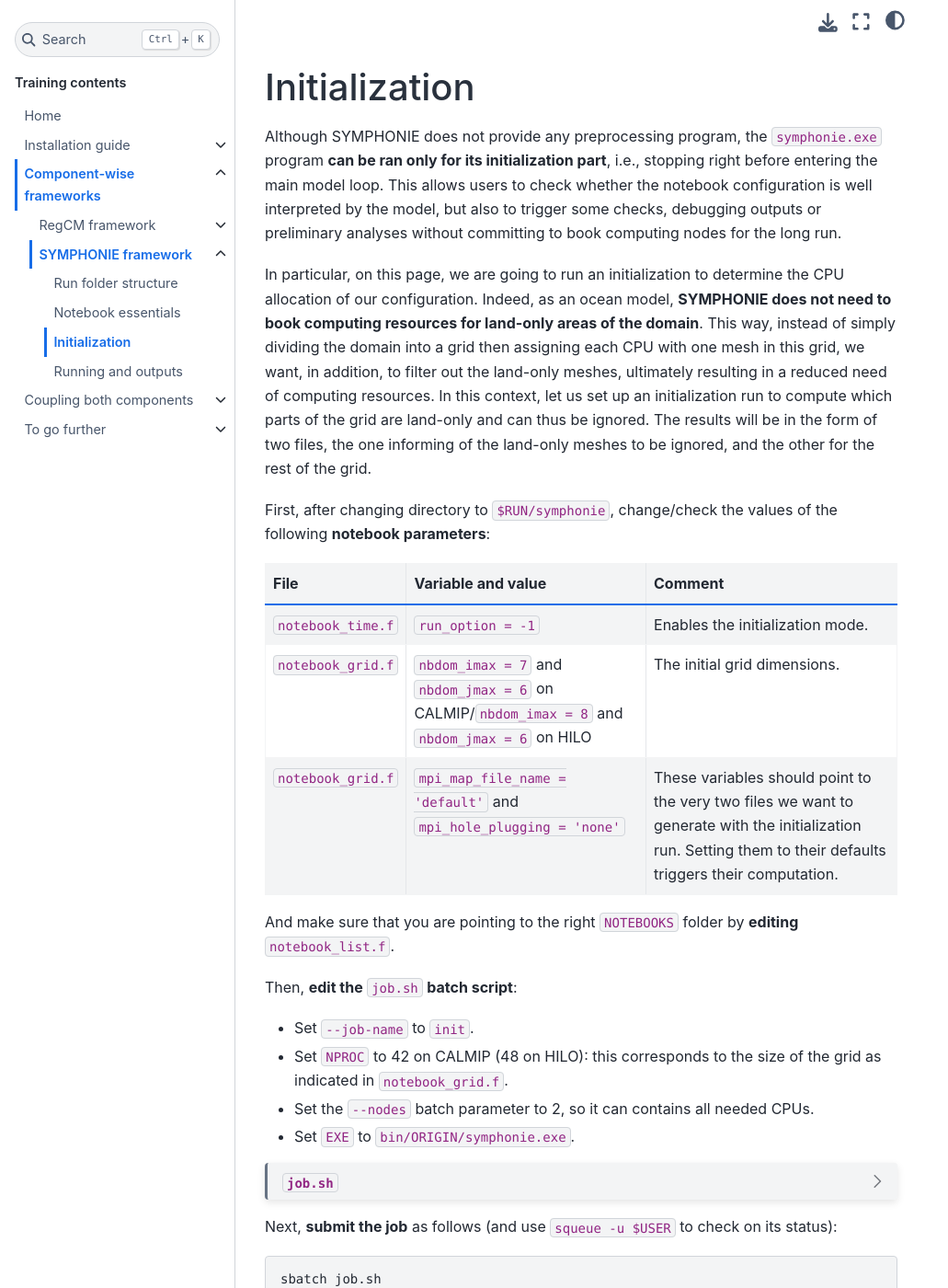
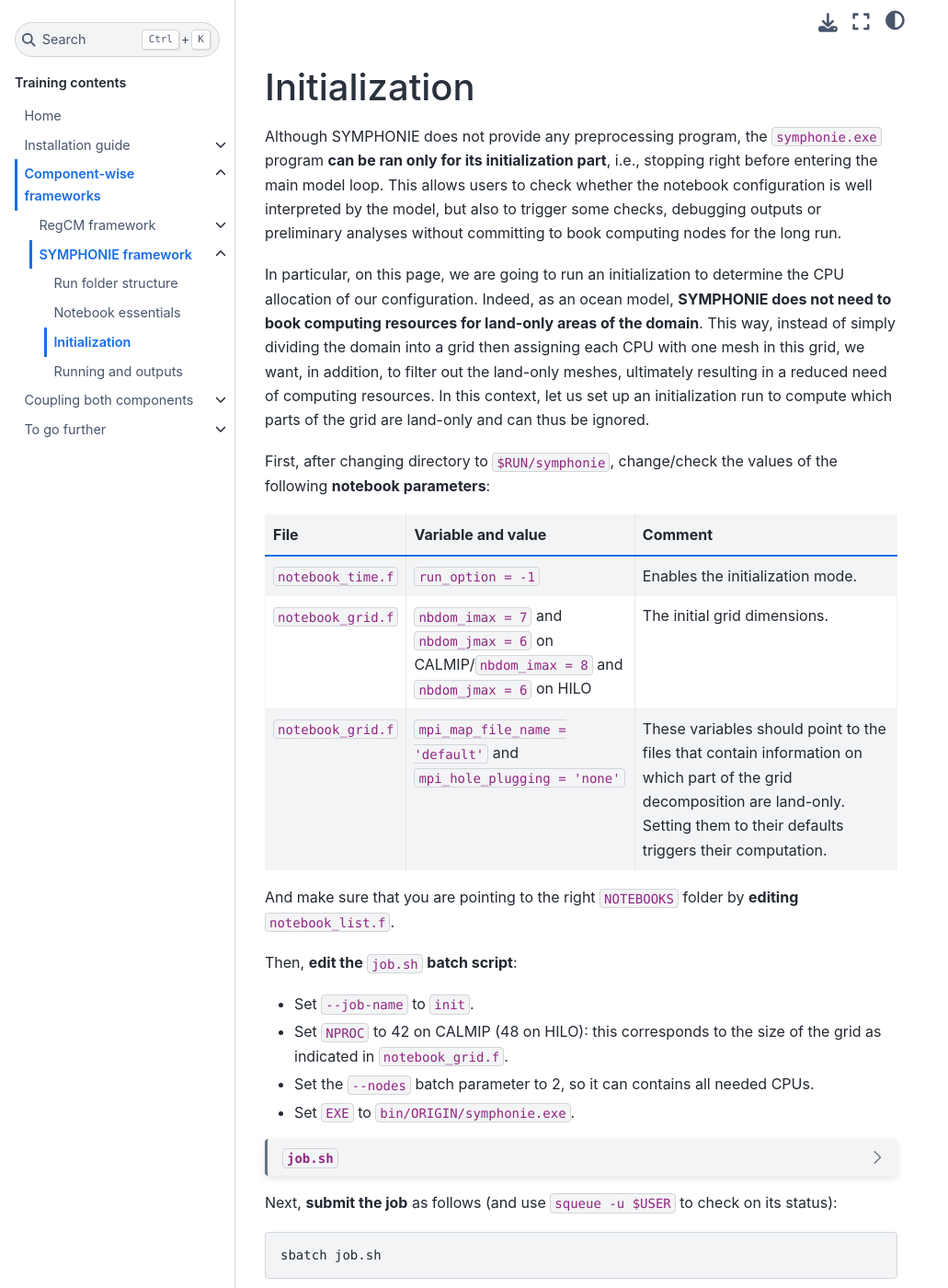
Before and after one commit to DesmetQuentin/training-ros, a Sphinx documentation site: the page built from source/component-wise/symphonie/initialize.rst, in a window 1280 px wide and 1400 px high. Shown: the whole window at 92% size, without its empty margins (0-1031 px from the left). Built offline with Sphinx 7.4.7 and the Sphinx Book theme 1.1.4, drawn with Linux system fonts in a browser that asks for light colours.

Commit message:
content: simplify

```diff
--- a/source/component-wise/symphonie/initialize.rst
+++ b/source/component-wise/symphonie/initialize.rst
@@ -14,9 +14,7 @@
 of simply dividing the domain into a grid then assigning each CPU with one mesh in this
 grid, we want, in addition, to filter out the land-only meshes, ultimately resulting in
 a reduced need of computing resources. In this context, let us set up an initialization
-run to compute which parts of the grid are land-only and can thus be ignored. The
-results will be in the form of two files, the one informing of the land-only meshes to
-be ignored, and the other for the rest of the grid.
+run to compute which parts of the grid are land-only and can thus be ignored.
 
 First, after changing directory to ``$RUN/symphonie``, change/check the values of the
 following **notebook parameters**:
@@ -35,7 +33,7 @@
      - The initial grid dimensions.
    * - ``notebook_grid.f``
      - ``mpi_map_file_name = 'default'`` and ``mpi_hole_plugging = 'none'``
-     - These variables should point to the very two files we want to generate with the initialization run. Setting them to their defaults triggers their computation.
+     - These variables should point to the files that contain information on which part of the grid decomposition are land-only. Setting them to their defaults triggers their computation.
 
 
 And make sure that you are pointing to the right ``NOTEBOOKS`` folder by **editing**
```
